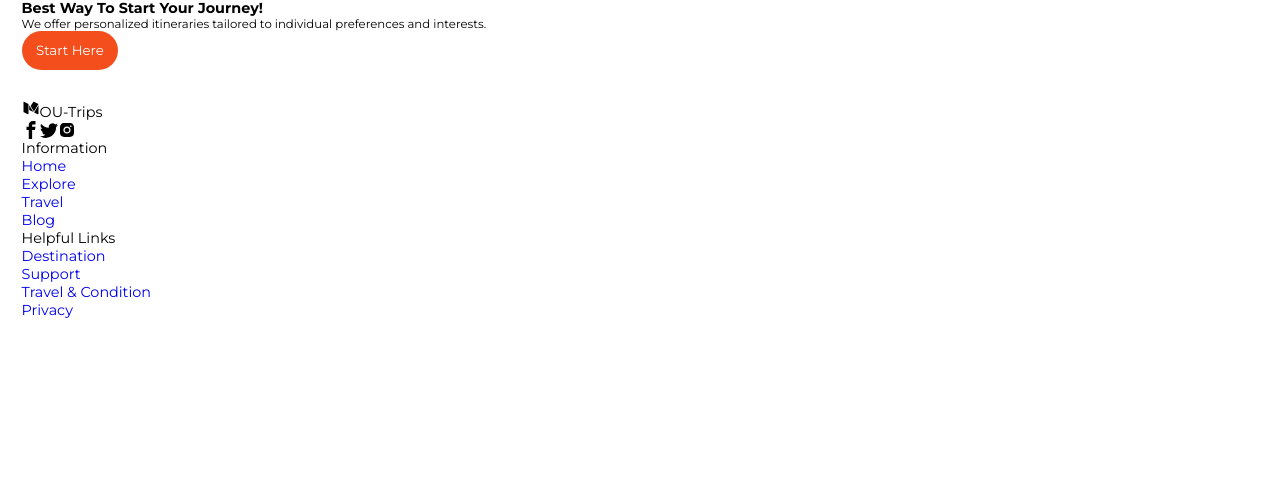
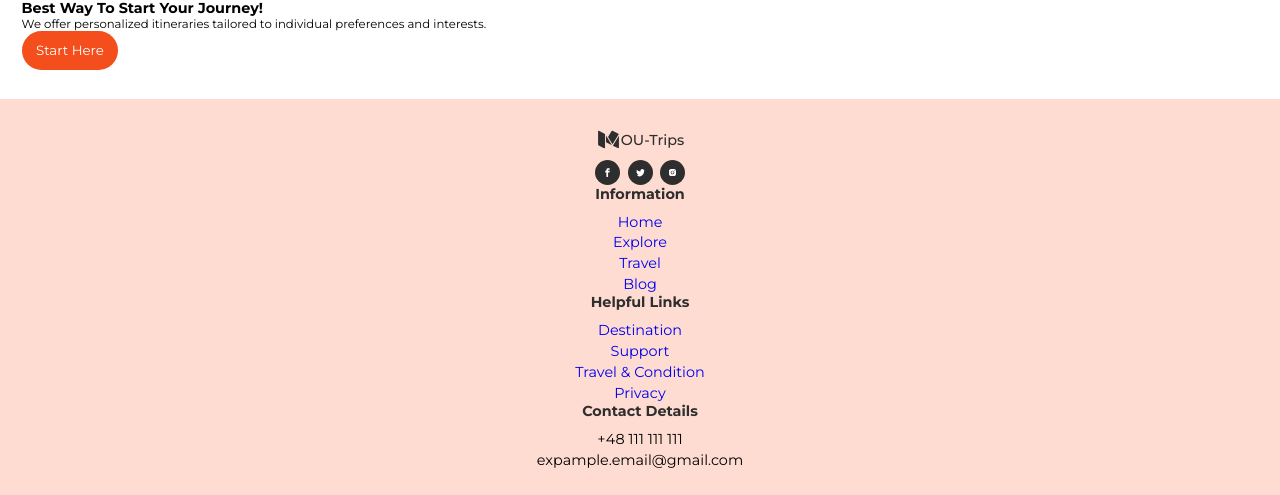
Before and after one commit to KarolinaReseman/travelproject, a React (Vite) app: page / in a window 1280 px wide. Shown: the part 7679-8174 px from the top of the page. Before the commit the page ends 7998 px from the top, so only its background shows below. Built offline with nearby package versions, Linux system fonts and the light colour scheme.

Commit message:
added styles

```diff
--- a/src/Components/Footer/Footer.css
+++ b/src/Components/Footer/Footer.css
@@ -17,4 +17,51 @@ root {
   --smallFontSize: 0.813rem;
   --smallestFontSize: 0.75rem;
   --borderRadius: 3rem ;
+}
+
+.footer {
+  background: var(--primaryColorLight);
+  padding: 2rem 0;
+}
+.footer .secContainer {
+  gap: 1.5rem;
+  text-align: center;
+  align-items: flex-start;
+}
+.footer .logoDiv .footerLogo {
+  display: flex;
+  color: var(--blackColor);
+  font-weight: 500;
+  cursor: pointer;
+  align-items: center;
+  justify-content: center;
+  padding-bottom: 0.5rem;
+}
+.footer .logoDiv .footerLogo .icon {
+  font-size: 25px;
+  color: var(--blackColor);
+}
+.footer .logoDiv .social {
+  gap: 0.5rem;
+  margin: auto;
+  justify-content: center;
+}
+.footer .logoDiv .social .icon {
+  font-size: 25px;
+  background: var(--blackColor);
+  border-radius: 50%;
+  padding: 8px;
+  color: var(--whiteColor);
+}
+.footer .logoDiv .social .icon:hover {
+  background: var(--primaryColorLight);
+}
+.footer .logoDiv .footerLinks {
+  display: grid;
+  row-gap: 0.2rem;
+}
+.footer .logoDiv .footerLinks .linkTitle {
+  padding-bottom: 0.5rem;
+  color: var(--blackColor);
+  font-weight: 700;
 }/*# sourceMappingURL=Footer.css.map */
--- a/src/Components/Footer/Footer.jsx
+++ b/src/Components/Footer/Footer.jsx
@@ -55,7 +55,12 @@ const Footer = () => {
             </li>
           </div>
 
+          <div className="footerLinks">
+            <span className="linkTitle">Contact Details</span>
+            <span className="phone">+48 111 111 111</span>
+            <span className="email">expample.email@gmail.com</span>
 
+          </div>
         </div>
       </div>
     </div>
--- a/src/Components/Footer/Footer.scss
+++ b/src/Components/Footer/Footer.scss
@@ -21,3 +21,60 @@ root {
     --smallestFontSize: 0.75rem;
     --borderRadius: 3rem
 }
+
+.footer{
+    background: var(--primaryColorLight);
+    padding: 2rem 0;
+
+    .secContainer{
+        gap: 1.5rem;
+        text-align: center;
+        align-items: flex-start;
+    }
+
+    .logoDiv{
+        .footerLogo{
+            display: flex;
+            color: var(--blackColor);
+            font-weight: 500;
+            cursor: pointer;
+            align-items: center;
+            justify-content: center;
+            padding-bottom: .5rem;
+
+            .icon{
+                font-size: 25px;
+                color: var(--blackColor);
+            }
+        }
+
+        .social {
+            gap: .5rem;
+            margin: auto;
+            justify-content: center;
+
+            .icon{
+                font-size: 25px;
+                background: var(--blackColor);
+                border-radius: 50%;
+                padding: 8px;
+                color: var(--whiteColor);
+                &:hover{
+                    background: var(--primaryColorLight);
+                }
+            }
+        }
+
+        .footerLinks{
+            display: grid;
+            row-gap: .2rem;
+
+            .linkTitle{
+                padding-bottom: .5rem;
+                color: var(--blackColor);
+                font-weight: 700;
+            }
+        }
+
+    }
+}
```
Also changed, not shown: 1 other file (tests, documents, lock files or other folders).
